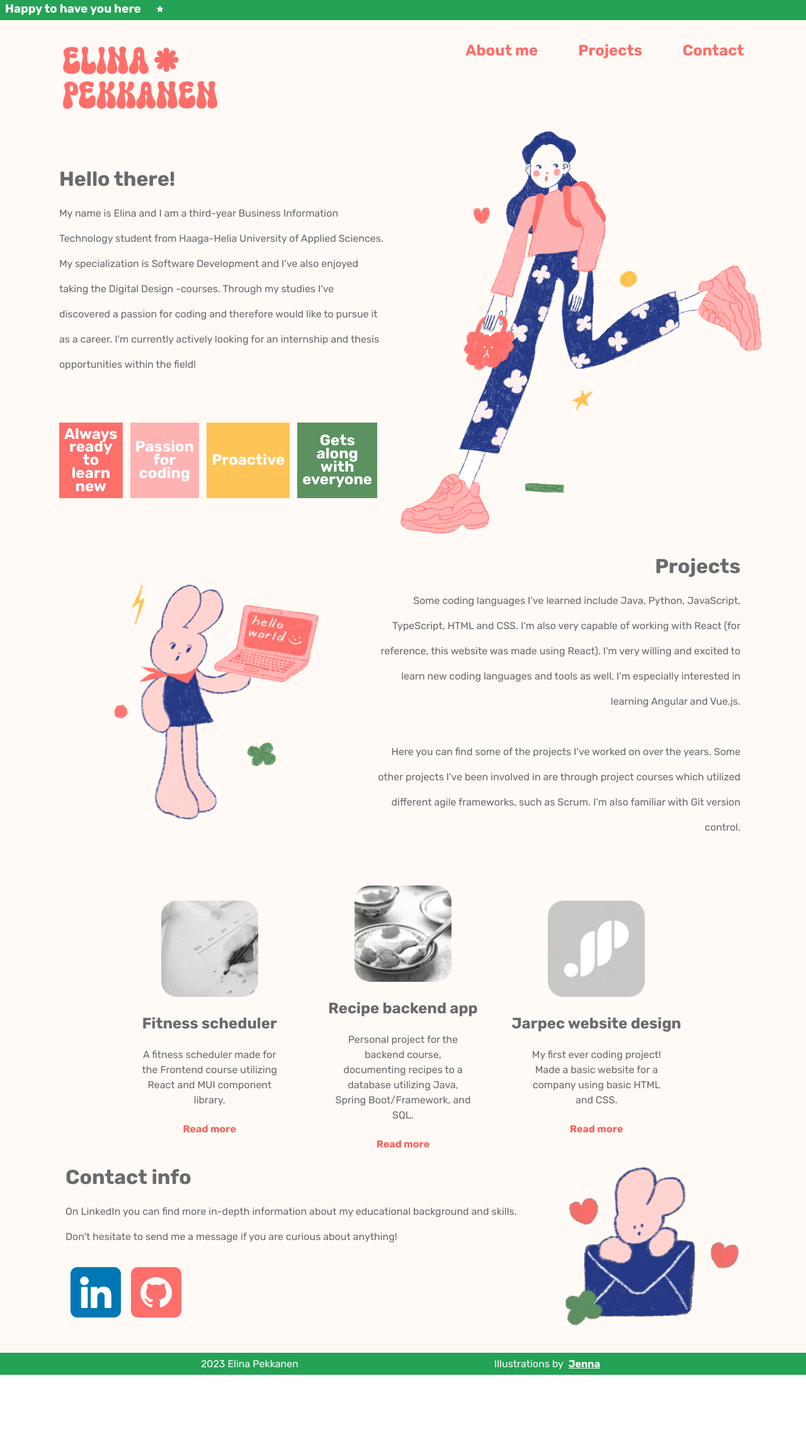
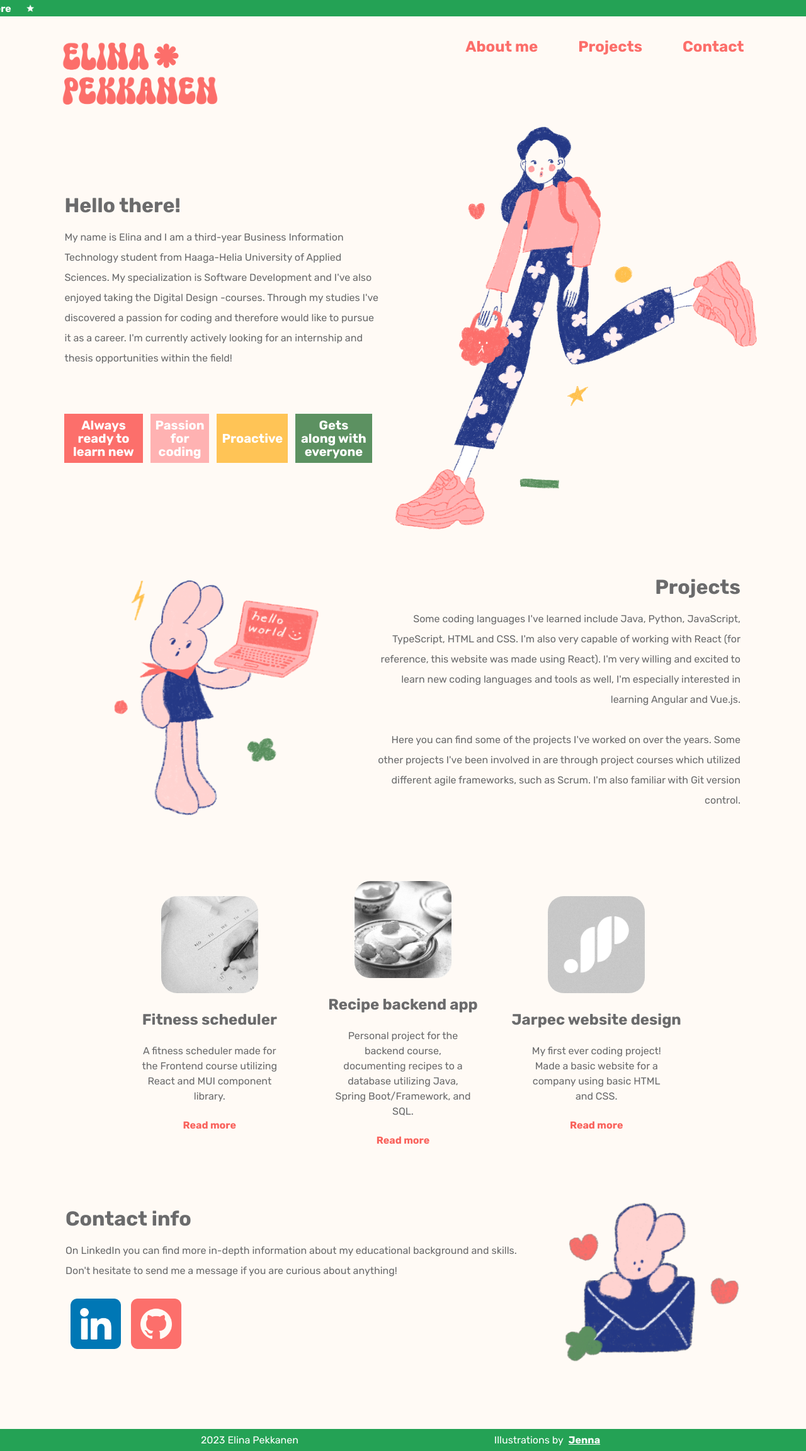
Before and after one commit to elinapekka/portfolio, a React (Create React App) app: page /#/ in a window 1280 px wide. Shown: the whole page at 63% size. Before the commit the page ends 2183 px from the top, so only its background shows below. Built offline with nearby package versions, Linux system fonts and the light colour scheme.

Commit message:
Little tweaks to style

```diff
--- a/src/components/Fitness.js
+++ b/src/components/Fitness.js
@@ -4,10 +4,8 @@ import {Link} from 'react-router-dom';
 import "../style/ProjectPages.css";
 import projectPic from "../images/For_Ellu/Scheduling-example-photo.png";
 import arrow from "../images/For_Ellu/arrow.png";
-import star from "../images/star.png";
 
 const Fitness = () => {
-
   return (
     <div className="content">
       <div id="project-page">
@@ -46,10 +44,8 @@ const Fitness = () => {
 
               <a href="https://elinapekka.github.io/personaltrainerapp/" target="_blank" rel="noreferrer">
                 <div className="link-to-page" >
-                  <img src={star} alt=""/>
                   <p>Visit the page!</p>
-                  <img src={star} alt=""/>
-                </div>Visit the page!
+                </div>
               </a>
             </div>
             <img className="project-pic" src={projectPic} alt="project"/>
--- a/src/components/Jarpec.js
+++ b/src/components/Jarpec.js
@@ -4,7 +4,6 @@ import {Link} from 'react-router-dom';
 import "../style/ProjectPages.css";
 import projectPic from "../images/For_Ellu/Projects/3_Jarpec-logo-JP_värillinen_CMYK.png";
 import arrow from "../images/For_Ellu/arrow.png";
-import star from "../images/star.png";
 
 const Jarpec = () => {
 
@@ -43,9 +42,7 @@ const Jarpec = () => {
               <div className='link-to-page'>
                 <a href="https://demojarpec.github.io/" target="_blank" rel="noreferrer">
                   <div className='inside-link'>
-                    <img src={star} alt="" />
                     <p>Visit the page!</p>
-                    <img src={star} alt="" />
                   </div>
                 </a>
               </div>
--- a/src/components/Projects.js
+++ b/src/components/Projects.js
@@ -31,16 +31,20 @@ const Projects = () => {
 
         <div id="project-container">
           <div className="project-item">
+          <Link to="/fitness-scheduler">
             <img className="project-item-img" src={projectFitness} alt="fitness project"/>
+          </Link>
             <h2>Fitness scheduler</h2>
             <p>
               A fitness scheduler made for the Frontend course utilizing React and MUI
               component library.
             </p>
-            <Link className="project-more" to="/fitness-scheduler" preventScrollReset={false}>Read more</Link>
+            <Link className="project-more" to="/fitness-scheduler">Read more</Link>
           </div>
           <div className="project-item">
-            <img className="project-item-img" src={projectRecipe} alt="recipe project"/>
+            <Link to="/recipes">
+              <img className="project-item-img" src={projectRecipe} alt="recipe project"/>
+            </Link>
             <h2>Recipe backend app</h2>
             <p>
               Personal project for the backend course, documenting recipes to a database
@@ -49,7 +53,9 @@ const Projects = () => {
             <Link className="project-more" to="/recipes">Read more</Link>
           </div>
           <div className="project-item">
-            <img className="project-item-img" src={projectJarpec} alt="jarpec project"/>
+            <Link to="/jarpec">
+              <img className="project-item-img" src={projectJarpec} alt="jarpec project"/>
+            </Link>
             <h2>Jarpec website design</h2>
             <p>
               My first ever coding project! Made a basic website for a company using
--- a/src/style/AboutStyle.css
+++ b/src/style/AboutStyle.css
@@ -40,7 +40,7 @@
     font-weight: bold;
     margin: auto;
     text-align: center;
-    font-size: 3vh;
+    font-size: 2.5vh;
     line-height: 2.6vh;
 }
 
--- a/src/style/ContactStyle.css
+++ b/src/style/ContactStyle.css
@@ -1,6 +1,5 @@
 #contact {
-    padding-left: 5%;
-    padding-right: 5%;
+    padding: 5%;
 }
 
 #contact-content {
@@ -64,6 +63,7 @@
         align-items: flex-start;
         justify-content: center;
         margin: auto;
+        padding: 0vh 5vh 5vh 5vh;
     }
 
 
--- a/src/style/MessageStyle.css
+++ b/src/style/MessageStyle.css
@@ -1,5 +1,5 @@
 .message {
-    height: 3vh;
+    height: 2.2vh;
     padding-bottom: 0.5vh;
     overflow: hidden;
     position: relative;
@@ -7,7 +7,7 @@
     background-color: #24A255;
     color: white;
     font-weight: 500;
-    font-size: 2vh;
+    font-size: 1.7vh;
 }
 
 .message img {
@@ -32,9 +32,9 @@
     transform:translateX(100%);
 
    /* Apply animation to this element */
-    -moz-animation: message 25s linear infinite;
-    -webkit-animation: message 25s linear infinite;
-    animation: message 25s linear infinite;
+    -moz-animation: message 35s linear infinite;
+    -webkit-animation: message 35s linear infinite;
+    animation: message 35s linear infinite;
 
 }
 
--- a/src/style/ProjectStyle.css
+++ b/src/style/ProjectStyle.css
@@ -53,6 +53,11 @@
 .project-item-img{
     width: 50%;
     border-radius: 25px;
+}
+
+.project-item-img:hover{
+    opacity: 0.6;
+    transition: .5s ease;
 }
 
 .project-more {
--- a/src/style/index.css
+++ b/src/style/index.css
@@ -30,7 +30,7 @@ h2 {
 p {
   color: #6B6B6C;
   font-size: 2vh;
-  line-height: 5vh;
+  line-height: 4vh;
 }
 
 .content {
```
